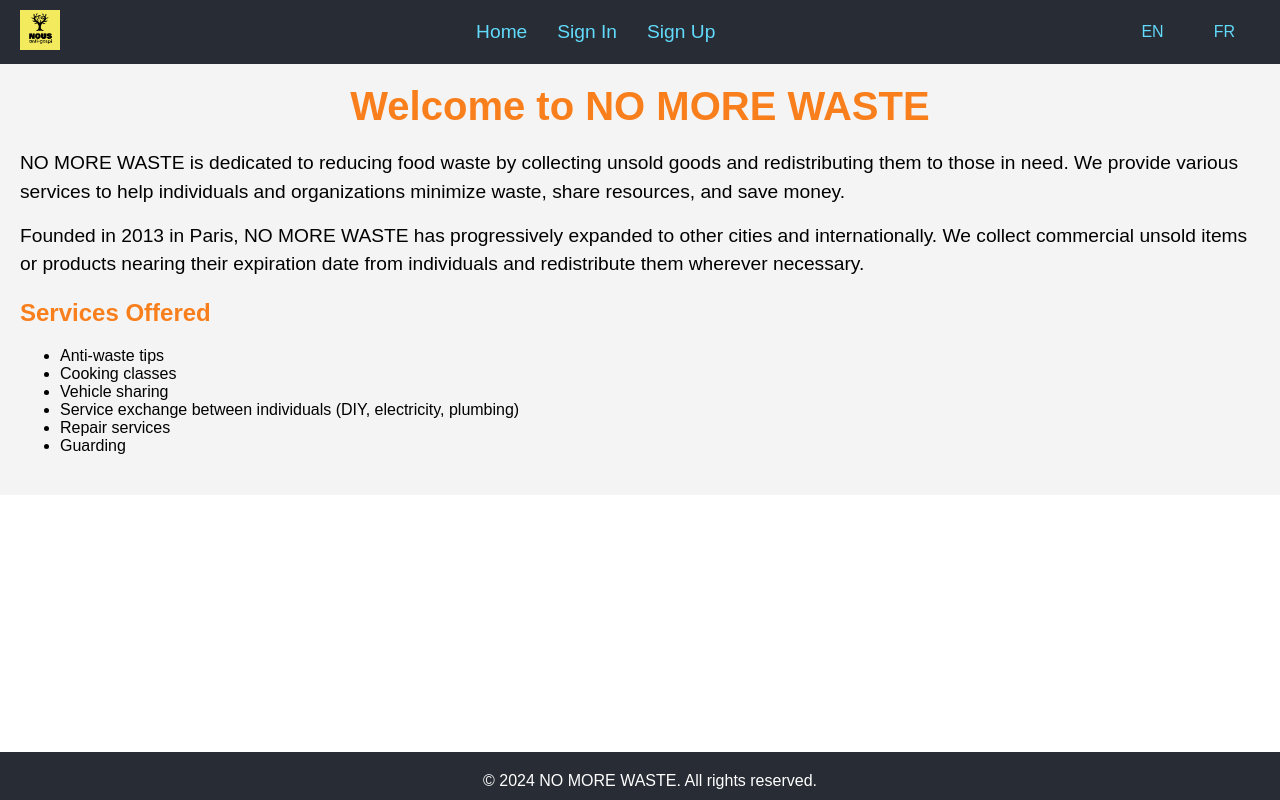
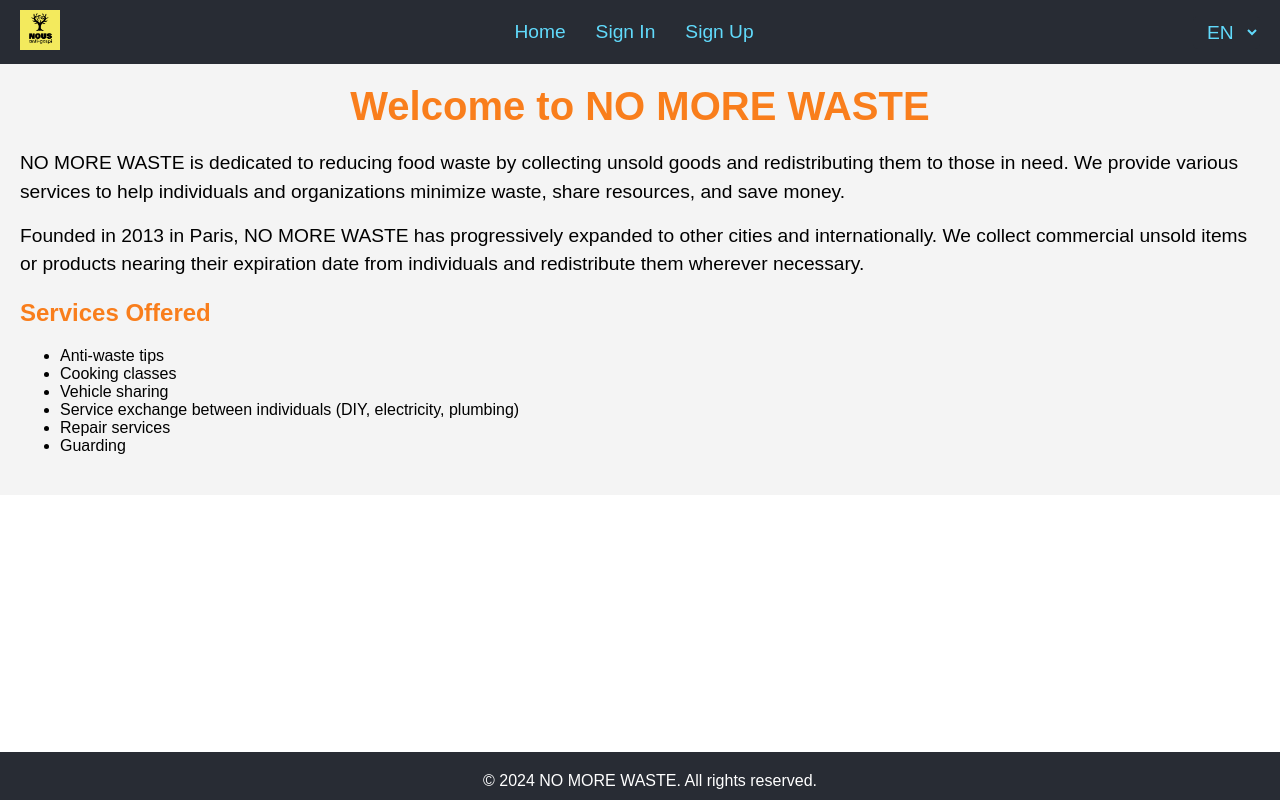
Before and after one commit to ShHaWkK/PA-RA, a React (Create React App) app in the folder front/: page / in a window 1280 px wide. Built offline with nearby package versions, Linux system fonts and the light colour scheme.

Commit message:
drop-down Update menu to manage multiple languages

```diff
--- a/front/src/components/Header.js
+++ b/front/src/components/Header.js
@@ -38,14 +38,16 @@ const Logo = styled.img`
 `;
 
 const LanguageSwitcher = styled.div`
-  display: flex;
+  position: relative;
+  display: inline-block;
 `;
 
-const LanguageButton = styled.button`
-  background: none;
+const LanguageDropdown = styled.select`
+  background: #282c34;
+  color: #61dafb;
   border: none;
-  color: #61dafb;
-  margin: 0 5px;
+  padding: 5px 10px;
+  font-size: 1.2em;
   cursor: pointer;
   &:hover {
     color: white;
@@ -55,8 +57,8 @@ const LanguageButton = styled.button`
 const Header = () => {
   const { t, i18n } = useTranslation();
 
-  const changeLanguage = (lng) => {
-    i18n.changeLanguage(lng);
+  const changeLanguage = (e) => {
+    i18n.changeLanguage(e.target.value);
   };
 
   return (
@@ -77,8 +79,16 @@ const Header = () => {
           </NavItem>
         </NavList>
         <LanguageSwitcher>
-          <LanguageButton onClick={() => changeLanguage('en')}>EN</LanguageButton>
-          <LanguageButton onClick={() => changeLanguage('fr')}>FR</LanguageButton>
+          <LanguageDropdown onChange={changeLanguage} defaultValue={i18n.language}>
+            <option value="en">EN</option>
+            <option value="fr">FR</option>
+            {/* Ajouter plus d'options ici pour d'autres langues */}
+            <option value="es">ES</option>
+            <option value="de">DE</option>
+            <option value="it">IT</option>
+            <option value="pt">PT</option>
+            <option value="jp">JP</option>
+          </LanguageDropdown>
         </LanguageSwitcher>
       </Navbar>
     </header>
```
